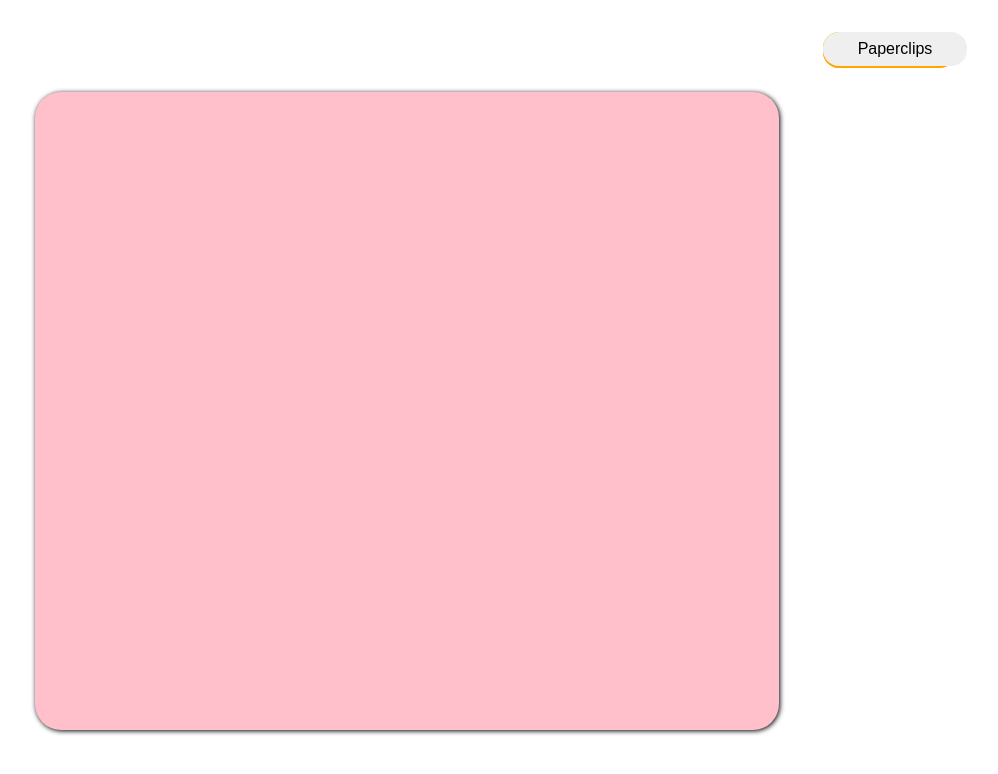
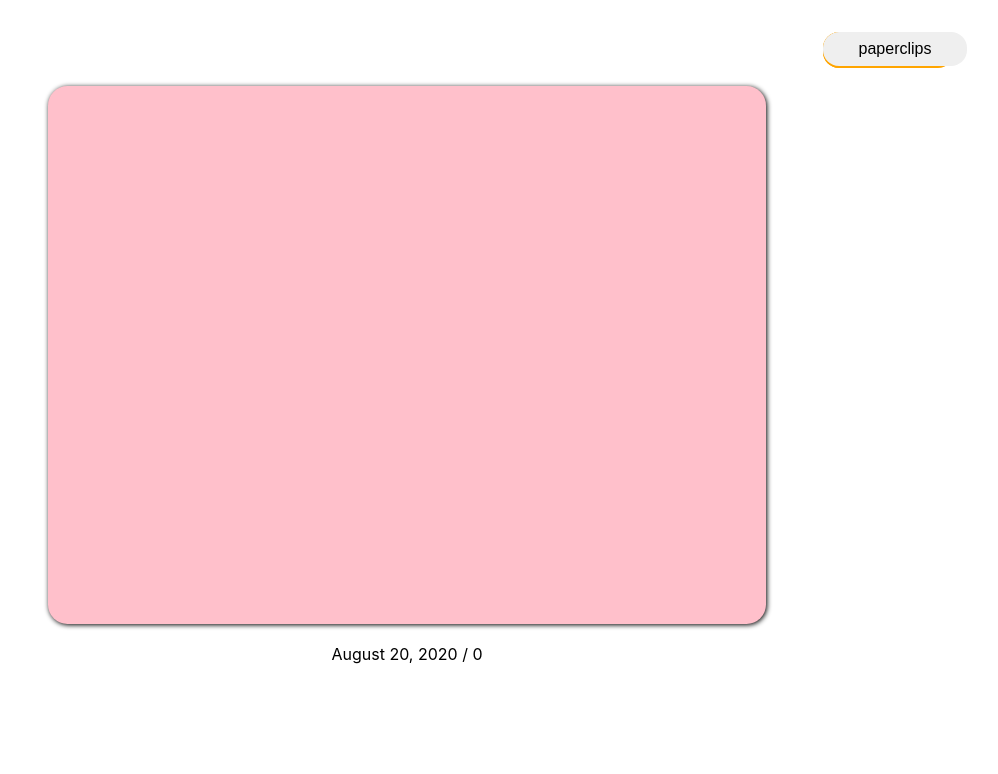
Before and after one commit to cooljasonmelton/paperclips-fe, a React (Create React App) app: page /write in a window 1280 px wide. Shown: the top 774 px of the page, without its empty margins (233-1231 px from the left). Built offline with nearby package versions, Linux system fonts and the light colour scheme.

Commit message:
set up some functions to do date and word count and display them under entry

```diff
--- /dev/null
+++ b/src/functions/dateFunctions.js
@@ -0,0 +1,40 @@
+export const currentDate = () => {
+    let today = new Date();
+    let dd = String(today.getDate()).padStart(2, '0');
+    let mm = String(today.getMonth() + 1).padStart(2, '0');
+    let yyyy = today.getFullYear();
+    return today = mm + '/' + dd + '/' + yyyy;
+}
+
+export const dateEntryId = () => {
+    let today = new Date();
+    let dd = String(today.getDate()).padStart(2, '0');
+    let mm = String(today.getMonth() + 1).padStart(2, '0');
+    let yyyy = today.getFullYear();
+    return today = yyyy + '-' + mm + '-' + dd;
+}
+
+export const prettyDate = () => {
+    let today = new Date();
+    let thisDay = String(today.getDate())
+    let months = ['January', 'February', 'March', 'April', 'May', 'June', 'July', 'August', 'September', 'October', 'November', 'December'];
+    let thisMonth = months[today.getMonth()]
+    let yyyy = today.getFullYear();
+    return today = thisMonth + ' ' + thisDay + ', ' + yyyy;
+}
+
+export const pretifyThisDate = date => {
+    let dd = date.substring(8, 10)
+    let mm = date.substring(6, 7)
+    let yyyy = date.substring(0, 4)
+    let months = ['January', 'February', 'March', 'April', 'May', 'June', 'July', 'August', 'September', 'October', 'November', 'December'];
+    let thisMonth = months[parseInt(mm) - 1]
+    return thisMonth + ' ' + dd + ', ' + yyyy;
+}
+
+export const simplifyThisDate = date => {
+    let dd = date.substring(8, 10)
+    let mm = date.substring(6, 7)
+    let yy = date.substring(2, 4)
+    return parseInt(mm) + '/' + parseInt(dd) + '/' + yy;
+}
--- /dev/null
+++ b/src/functions/wordCountFunctions.js
@@ -0,0 +1,6 @@
+export const getWordCount = text => {
+    // remove end space and split into array
+    const wordArr = text.trim().split(" ")
+    // remove empty spaces and return length
+    return wordArr.filter(word => word !== "").length
+}
--- a/src/menu/Menu.js
+++ b/src/menu/Menu.js
@@ -23,14 +23,17 @@ const Menu = props => {
   return (
     <div className="Menu">
       <div className="drop-nav">
-        <button className="nav-button" onClick={()=>setOpenDrop(!openDrop)}> Paperclips </button>
+        <button className="nav-button"
+          onClick={()=>setOpenDrop(!openDrop)}>
+          paperclips
+        </button>
         <div className={setNavClass(1)}
           onClick={e=>navigateSite(e)}>
-           <div className="nav-text">Write</div>
+           write
         </div>
         <div className={setNavClass(2)}
           onClick={e=>navigateSite(e)}>
-            Analytics
+            analytics
         </div>
       </div>
     </div>
--- a/src/writing/EntryContainer.css
+++ b/src/writing/EntryContainer.css
@@ -6,10 +6,9 @@
     justify-content: center;
 }
 
-
 .entry-ta{
     width: 100%;
-    min-height: 70vh;
+    min-height: 60vh;
 
     padding: 1.5em 2em;
     margin: 1em;
@@ -18,7 +17,7 @@
     border-radius: 1em;
     box-shadow: 1px 1px 5px black;
 
-    font-size: 2em;
+    font-size: 1.5em;
     outline: none;
     resize: none;
     overflow: auto;
--- a/src/writing/EntryContainer.js
+++ b/src/writing/EntryContainer.js
@@ -1,4 +1,8 @@
 import React, { useState } from 'react';
+
+// functions
+import { prettyDate } from "../functions/dateFunctions"
+import { getWordCount } from "../functions/wordCountFunctions"
 
 // styling
 import './EntryContainer.css';
@@ -9,16 +13,16 @@ const EntryContainer = () => {
   const [entryText, setEntryText] = useState('')
   return (
     <div className="EntryContainer">
-      <textarea className="entry-ta" autoFocus onChange={e=>setEntryText(e.target.value)} value={entryText}/>
+      <textarea className="entry-ta"
+        autoFocus
+        onChange={e=>setEntryText(e.target.value)}
+        value={entryText}/>
+
+      <div className="entry-info">
+        {prettyDate()} / {getWordCount(entryText)}
+      </div>
     </div>
   );
 }
 
 export default EntryContainer;
-
-
-// layout:
-
-// entry container
-
-// date / word count
```
